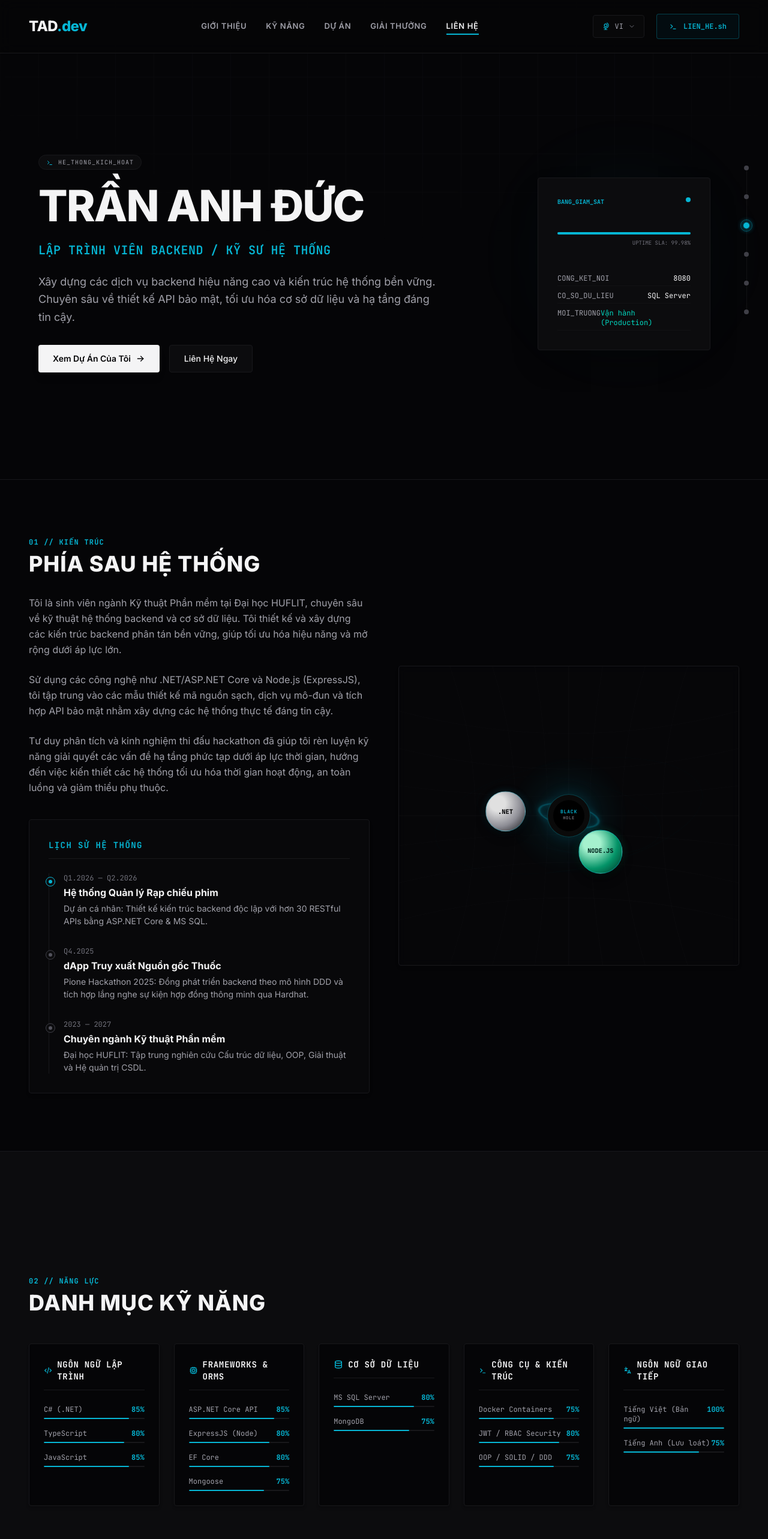
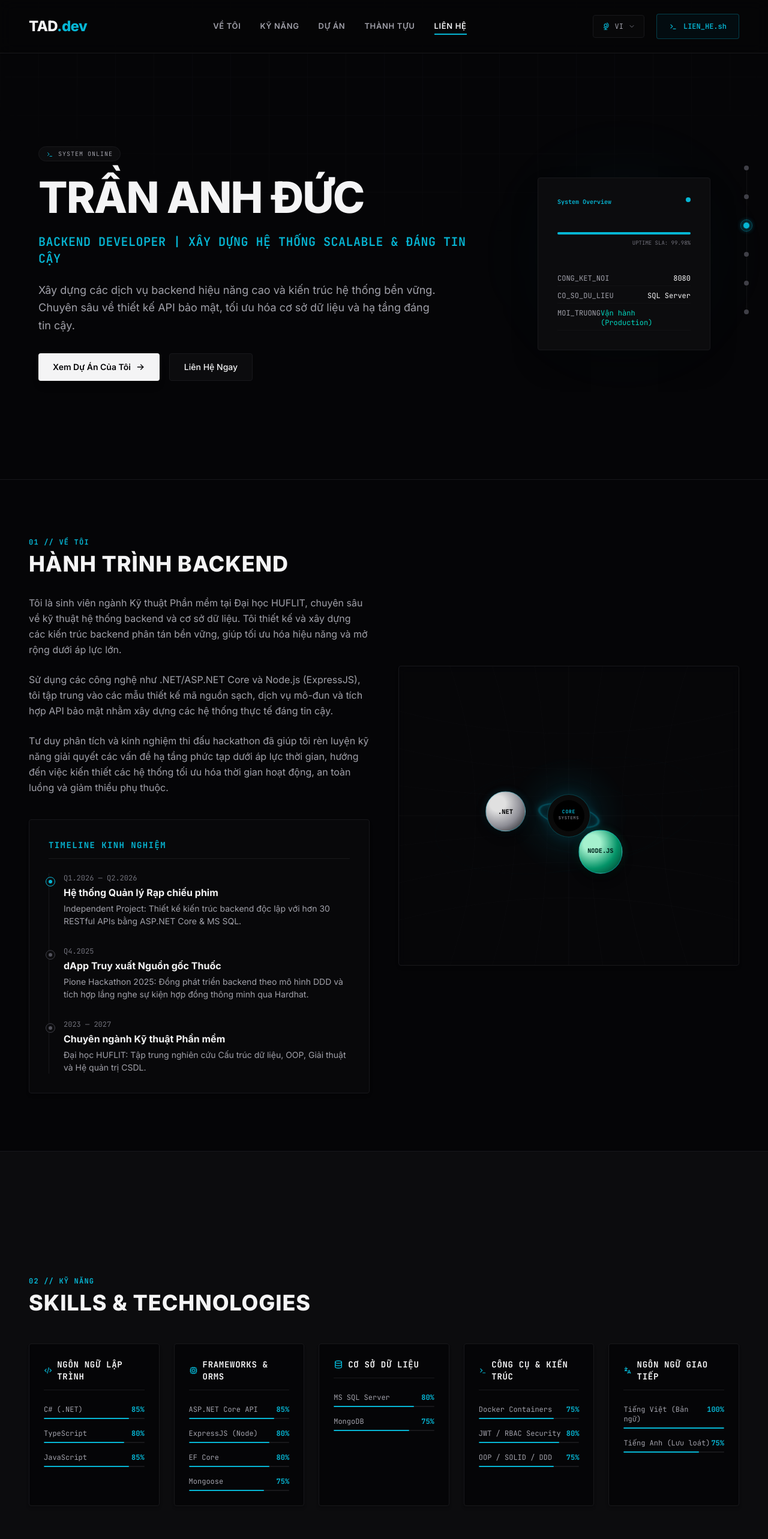
Before and after one commit to duc19092005/My-Portfolio, a React (Vite) app: page / in a window 1280 px wide. Shown: the top 2566 px of the page at 60% size. Built offline with nearby package versions, Linux system fonts and the light colour scheme.

Commit message:
feat: apply professional mature sci-fi copy redesign for section headers and components

```diff
--- a/src/components/About.tsx
+++ b/src/components/About.tsx
@@ -174,8 +174,8 @@ export default function About() {
             <div className="absolute w-26 h-26 border-[3.5px] border-[#06b6d4]/40 rounded-full blur-[1px] shadow-[0_0_20px_rgba(6,182,212,0.25),_inset_0_0_20px_rgba(6,182,212,0.25)] scale-y-[0.35] rotate-[12deg] animate-spin [animation-duration:25s] [animation-direction:reverse]" />
             <div className="w-18 h-18 bg-neutral-950 border border-[#06b6d4]/30 rounded-full flex flex-col items-center justify-center shadow-[0_0_25px_rgba(6,182,212,0.15)] relative">
               <div className="w-13 h-13 rounded-full bg-black flex flex-col items-center justify-center">
-                <span className="font-mono text-[8px] text-[#06b6d4] font-bold leading-none tracking-widest">BLACK</span>
-                <span className="font-mono text-[7px] text-zinc-500 font-bold tracking-widest mt-0.5">HOLE</span>
+                <span className="font-mono text-[8px] text-[#06b6d4] font-bold leading-none tracking-widest">CORE</span>
+                <span className="font-mono text-[7px] text-zinc-500 font-bold tracking-widest mt-0.5">SYSTEMS</span>
               </div>
             </div>
           </div>
--- a/src/locales/translations.ts
+++ b/src/locales/translations.ts
@@ -9,32 +9,32 @@ export const translations = {
       btnContact: "CONTACT.sh"
     },
     hero: {
-      eyebrow: "SYSTEMS_ACTIVE",
+      eyebrow: "System Online",
       title: "TRẦN ANH ĐỨC",
-      subtitle: "Backend Developer / Systems Engineer",
+      subtitle: "Backend Developer | Building scalable & reliable systems",
       subtext: "Building highly scalable backend services and robust system architectures. Specializing in secure API design, database performance optimization, and reliable infrastructure.",
       btnProjects: "View My Projects",
       btnContact: "Get In Touch",
-      monitorTitle: "SYS_MONITOR",
+      monitorTitle: "System Overview",
       portBind: "PORT_BIND",
       database: "DATABASE",
       env: "ENV",
       envValue: "Production"
     },
     about: {
-      eyebrow: "01 // ARCHITECTURE",
-      title: "BEHIND THE SYSTEMS",
+      eyebrow: "01 // PROFILE",
+      title: "About Me",
       bioParagraphs: [
         "I am a Software Engineering student at HUFLIT University specializing in backend systems and database engineering. I design and build resilient, distributed backend architectures that optimize performance and scale under pressure.",
         "Leveraging technologies like .NET/ASP.NET Core and Node.js (ExpressJS), I focus on clean code design patterns, modular services, and secure API integrations to build reliable real-world systems.",
         "My analytical approach and hackathon experience have trained me to solve complex infrastructural problems under strict deadlines, working to construct backend architectures that prioritize uptime, thread safety, and decoupled dependencies."
       ],
-      timelineTitle: "SYSTEM CHRONOLOGY",
+      timelineTitle: "Experience",
       timelineItems: [
         {
           date: "2026.Q1 — 2026.Q2",
           title: "Cinema Management System",
-          desc: "Solo Project: Architected decoupled backend with 30+ RESTful APIs using ASP.NET Core & MS SQL."
+          desc: "Independent Project: Architected decoupled backend with 30+ RESTful APIs using ASP.NET Core & MS SQL."
         },
         {
           date: "2025.Q4",
@@ -49,8 +49,8 @@ export const translations = {
       ]
     },
     skills: {
-      eyebrow: "02 // CAPABILITIES",
-      title: "SKILLS INVENTORY",
+      eyebrow: "02 // EXPERTISE",
+      title: "Skills & Technologies",
       groups: {
         languages: "Programming Languages",
         frameworks: "Frameworks & ORMs",
@@ -64,17 +64,17 @@ export const translations = {
       ]
     },
     projects: {
-      eyebrow: "03 // ARTIFACTS",
-      title: "PROJECTS LOG",
-      badgeSolo: "SOLO DEV",
-      badgeHackathon: "3RD PLACE HACKATHON",
+      eyebrow: "03 // PROJECTS",
+      title: "Featured Projects",
+      badgeSolo: "Independent Developer",
+      badgeHackathon: "3rd Place - Pione Hackathon 2025",
       repoLink: "Repository",
       liveLink: "Live Demo",
       videoLink: "Demo Video",
       items: {
         cinema: {
           title: "CINEMA MANAGEMENT SYSTEM",
-          role: "Backend Developer (Solo Project)",
+          role: "Backend Developer (Independent Project)",
           desc: [
             "Designed and built a modular backend from scratch using ASP.NET Core and MS SQL, applying SOLID principles and the Factory pattern.",
             "Implemented secure token-based authentication (JWT) with Role-Based Access Control (RBAC) stored via secure HttpOnly cookies.",
@@ -93,14 +93,14 @@ export const translations = {
       }
     },
     achievements: {
-      eyebrow: "04 // SIGNALS",
+      eyebrow: "04 // RECOGNITIONS",
       title: "Pione Hackathon 2025",
       subtitle: "3rd Place · Team: Dev Chicken HUFLIT",
       desc: "Awarded 3rd place for developing the decentralized 'Drug Traceability' platform, co-designing the database logs, and establishing API integrations with smart contracts."
     },
     contact: {
-      eyebrow: "05 // CONNECTION",
-      title: "GET IN TOUCH",
+      eyebrow: "05 // CONTACT",
+      title: "Get In Touch",
       subtext: "I am currently seeking Backend Developer Intern & Junior positions to collaborate on real-world systems. Drop me a line, and let's build something secure and scalable together.",
       address: "Binh Thanh District, Ho Chi Minh City, Vietnam",
       labelName: "SENDER NAME",
@@ -131,40 +131,40 @@ export const translations = {
   },
   vi: {
     nav: {
-      about: "GIỚI THIỆU",
+      about: "VỀ TÔI",
       skills: "KỸ NĂNG",
       projects: "DỰ ÁN",
-      awards: "GIẢI THƯỞNG",
+      awards: "THÀNH TỰU",
       contact: "LIÊN HỆ",
       btnContact: "LIEN_HE.sh"
     },
     hero: {
-      eyebrow: "HE_THONG_KICH_HOAT",
+      eyebrow: "System Online",
       title: "TRẦN ANH ĐỨC",
-      subtitle: "Lập trình viên Backend / Kỹ sư Hệ thống",
+      subtitle: "Backend Developer | Xây dựng hệ thống scalable & đáng tin cậy",
       subtext: "Xây dựng các dịch vụ backend hiệu năng cao và kiến trúc hệ thống bền vững. Chuyên sâu về thiết kế API bảo mật, tối ưu hóa cơ sở dữ liệu và hạ tầng đáng tin cậy.",
       btnProjects: "Xem Dự Án Của Tôi",
       btnContact: "Liên Hệ Ngay",
-      monitorTitle: "BANG_GIAM_SAT",
+      monitorTitle: "System Overview",
       portBind: "CONG_KET_NOI",
       database: "CO_SO_DU_LIEU",
       env: "MOI_TRUONG",
       envValue: "Vận hành (Production)"
     },
     about: {
-      eyebrow: "01 // KIẾN TRÚC",
-      title: "PHÍA SAU HỆ THỐNG",
+      eyebrow: "01 // VỀ TÔI",
+      title: "Hành trình Backend",
       bioParagraphs: [
         "Tôi là sinh viên ngành Kỹ thuật Phần mềm tại Đại học HUFLIT, chuyên sâu về kỹ thuật hệ thống backend và cơ sở dữ liệu. Tôi thiết kế và xây dựng các kiến trúc backend phân tán bền vững, giúp tối ưu hóa hiệu năng và mở rộng dưới áp lực lớn.",
         "Sử dụng các công nghệ như .NET/ASP.NET Core và Node.js (ExpressJS), tôi tập trung vào các mẫu thiết kế mã nguồn sạch, dịch vụ mô-đun và tích hợp API bảo mật nhằm xây dựng các hệ thống thực tế đáng tin cậy.",
         "Tư duy phân tích và kinh nghiệm thi đấu hackathon đã giúp tôi rèn luyện kỹ năng giải quyết các vấn đề hạ tầng phức tạp dưới áp lực thời gian, hướng đến việc kiến thiết các hệ thống tối ưu hóa thời gian hoạt động, an toàn luồng và giảm thiểu phụ thuộc."
       ],
-      timelineTitle: "LỊCH SỬ HỆ THỐNG",
+      timelineTitle: "Timeline Kinh nghiệm",
       timelineItems: [
         {
           date: "Q1.2026 — Q2.2026",
           title: "Hệ thống Quản lý Rạp chiếu phim",
-          desc: "Dự án cá nhân: Thiết kế kiến trúc backend độc lập với hơn 30 RESTful APIs bằng ASP.NET Core & MS SQL."
+          desc: "Independent Project: Thiết kế kiến trúc backend độc lập với hơn 30 RESTful APIs bằng ASP.NET Core & MS SQL."
         },
         {
           date: "Q4.2025",
@@ -179,8 +179,8 @@ export const translations = {
       ]
     },
     skills: {
-      eyebrow: "02 // NĂNG LỰC",
-      title: "DANH MỤC KỸ NĂNG",
+      eyebrow: "02 // KỸ NĂNG",
+      title: "Skills & Technologies",
       groups: {
         languages: "Ngôn ngữ lập trình",
         frameworks: "Frameworks & ORMs",
@@ -194,17 +194,17 @@ export const translations = {
       ]
     },
     projects: {
-      eyebrow: "03 // DỮ LIỆU DỰ ÁN",
-      title: "NHẬT KÝ DỰ ÁN",
-      badgeSolo: "SOLO DEV",
-      badgeHackathon: "GIẢI BA HACKATHON",
+      eyebrow: "03 // DỰ ÁN",
+      title: "Featured Projects",
+      badgeSolo: "Independent Developer",
+      badgeHackathon: "3rd Place - Pione Hackathon 2025",
       repoLink: "Mã Nguồn",
       liveLink: "Bản Demo",
       videoLink: "Video Demo",
       items: {
         cinema: {
           title: "HỆ THỐNG QUẢN LÝ RẠP CHIẾU PHIM",
-          role: "Lập trình viên Backend (Dự án Cá nhân)",
+          role: "Lập trình viên Backend (Independent Project)",
           desc: [
             "Thiết kế và xây dựng kiến trúc backend dạng tách biệt (decoupled) từ đầu, áp dụng nguyên lý SOLID và Factory pattern.",
             "Triển khai cơ chế xác thực JWT kết hợp phân quyền RBAC bảo mật cao, lưu trữ token thông qua HttpOnly Cookies để chống tấn công đánh cắp phiên.",
@@ -223,14 +223,14 @@ export const translations = {
       }
     },
     achievements: {
-      eyebrow: "04 // TÍN HIỆU",
+      eyebrow: "04 // THÀNH TỰU",
       title: "Pione Hackathon 2025",
       subtitle: "Giải Ba · Đội tuyển: Dev Chicken HUFLIT",
       desc: "Đoạt giải Ba chung cuộc nhờ phát triển ứng dụng phi tập trung 'Truy xuất nguồn gốc thuốc', thiết kế cấu trúc lưu trữ cơ sở dữ liệu và tích hợp API với các smart contract trên blockchain."
     },
     contact: {
-      eyebrow: "05 // KẾT NỐI",
-      title: "GỬI TIN NHẮN",
+      eyebrow: "05 // LIÊN HỆ",
+      title: "Get In Touch",
       subtext: "Tôi hiện đang tìm kiếm cơ hội thực tập và vị trí Junior Backend Developer để cống hiến cho các dự án thực tế. Hãy để lại tin nhắn và cùng nhau xây dựng các hệ thống bảo mật, ổn định.",
       address: "Quận Bình Thạnh, TP. Hồ Chí Minh, Việt Nam",
       labelName: "TÊN NGƯỜI GỬI",
@@ -246,16 +246,16 @@ export const translations = {
       msgError: "Lỗi: Vui lòng nhập đầy đủ các trường thông tin."
     },
     footer: {
-      about: "GIỚI THIỆU",
+      about: "VỀ TÔI",
       projects: "DỰ ÁN",
       github: "GITHUB"
     },
     sidenav: {
       hero: "TRANG ĐẦU",
-      about: "GIỚI THIỆU",
+      about: "VỀ TÔI",
       skills: "KỸ NĂNG",
       projects: "DỰ ÁN",
-      awards: "GIẢI THƯỞNG",
+      awards: "THÀNH TỰU",
       contact: "LIÊN HỆ"
     }
   },
@@ -264,37 +264,37 @@ export const translations = {
       about: "ОБ АВТОРЕ",
       skills: "НАВЫКИ",
       projects: "ПРОЕКТЫ",
-      awards: "НАГРАДЫ",
+      awards: "ДОСТИЖЕНИЯ",
       contact: "КОНТАКТЫ",
       btnContact: "CONTACT.sh"
     },
     hero: {
-      eyebrow: "SYSTEMS_ACTIVE",
+      eyebrow: "System Online",
       title: "TRẦN ANH ĐỨC",
-      subtitle: "Backend-разработчик / Системный инженер",
+      subtitle: "Backend Developer | Разработка масштабируемых и надежных систем",
       subtext: "Разработка высокомасштабируемых серверных служб и надежных системных архитектур. Специализируюсь на безопасном проектировании API, оптимизации баз данных и надежной инфраструктуре.",
       btnProjects: "Посмотреть Мои Проекты",
       btnContact: "Связаться Со Мной",
-      monitorTitle: "SYS_MONITOR",
+      monitorTitle: "System Overview",
       portBind: "PORT_BIND",
       database: "БАЗА ДАННЫХ",
       env: "СРЕДА",
       envValue: "Продакшн"
     },
     about: {
-      eyebrow: "01 // АРХИТЕКТУРА",
-      title: "ЗА КУЛИСАМИ СИСТЕМ",
+      eyebrow: "01 // ПРОФИЛЬ",
+      title: "Обо мне",
       bioParagraphs: [
         "Я студент факультета программной инженерии в Университете HUFLIT, специализируюсь на бэкенд-системах и проектировании баз данных. Я проектирую и создаю отказоустойчивые, распределенные бэкенд-архитектуры, которые оптимизируют производительность и масштабируются под высокой нагрузкой.",
         "Используя такие технологии, как .NET/ASP.NET Core и Node.js (ExpressJS), я сосредотачиваюсь на шаблонах чистого кода, модульных сервисах и безопасной интеграции API для создания надежных реальных систем.",
         "Мой аналитический подход и опыт участия в хакатонах помогли мне научиться решать сложные инфраструктурные задачи в сжатые сроки, создавая бэкенд-архитектуры с приоритетом на доступность (uptime), потокобезопасность (thread safety) и развязку зависимостей (decoupling)."
       ],
-      timelineTitle: "СИСТЕМНАЯ ХРОНОЛОГИЯ",
+      timelineTitle: "Опыт работы",
       timelineItems: [
         {
           date: "2026.Q1 — 2026.Q2",
           title: "Система Управления Кинотеатром",
-          desc: "Сольный проект: Разработал модульный бэкенд с более чем 30 RESTful API с использованием ASP.NET Core и MS SQL."
+          desc: "Independent Project: Разработал модульный бэкенд с более чем 30 RESTful API с использованием ASP.NET Core и MS SQL."
         },
         {
           date: "2025.Q4",
@@ -309,8 +309,8 @@ export const translations = {
       ]
     },
     skills: {
-      eyebrow: "02 // ВОЗМОЖНОСТИ",
-      title: "КАРТА НАВЫКОВ",
+      eyebrow: "02 // ЭКСПЕРТИЗА",
+      title: "Skills & Technologies",
       groups: {
         languages: "Языки программирования",
         frameworks: "Фреймворки и ORM",
@@ -324,17 +324,17 @@ export const translations = {
       ]
     },
     projects: {
-      eyebrow: "03 // АРТИФАКТЫ",
-      title: "ЖУРНАЛ ПРОЕКТОВ",
-      badgeSolo: "SOLO DEV",
-      badgeHackathon: "3-Е МЕСТО НА ХАКАТОНЕ",
+      eyebrow: "03 // ПРОЕКТЫ",
+      title: "Featured Projects",
+      badgeSolo: "Independent Developer",
+      badgeHackathon: "3rd Place - Pione Hackathon 2025",
       repoLink: "Репозиторий",
       liveLink: "Демо-версия",
       videoLink: "Видео Демо",
       items: {
         cinema: {
           title: "СИСТЕМА УПРАВЛЕНИЯ КИНОТЕАТРОМ",
-          role: "Backend-разработчик (Сольный проект)",
+          role: "Backend Developer (Independent Project)",
           desc: [
             "Разработал модульный бэкенд с нуля с использованием ASP.NET Core и MS SQL, применяя принципы SOLID и шаблон проектирования Factory.",
             "Внедрил безопасную авторизацию на основе JWT с разграничением ролей доступа (RBAC), токены сохраняются в защищенных куках HttpOnly.",
@@ -342,7 +342,7 @@ export const translations = {
           ]
         },
         traceability: {
-          title: "DAPP ОТСЛЕЖИВАНИЯ ЛЕКАРСТВ",
+          title: "DAPP ОТСЛЕЖИВАНИЯ LEKARSTV",
           role: "Backend и Blockchain разработчик",
           desc: [
             "Совместно разработал децентрализованный бэкенд на ExpressJS и MongoDB с соблюдением подходов Domain-Driven Design (DDD).",
@@ -353,14 +353,14 @@ export const translations = {
       }
     },
     achievements: {
-      eyebrow: "04 // СИГНАЛЫ",
+      eyebrow: "04 // ДОСТИЖЕНИЯ",
       title: "Pione Hackathon 2025",
       subtitle: "3-е место · Команда: Dev Chicken HUFLIT",
       desc: "Награжден 3-м местом за создание платформы 'Drug Traceability', совместное проектирование баз данных бэкенда и интеграцию API со смарт-контрактами."
     },
     contact: {
-      eyebrow: "05 // СВЯЗЬ",
-      title: "НАПИСАТЬ МНЕ",
+      eyebrow: "05 // КОНТАКТЫ",
+      title: "Get In Touch",
       subtext: "В данный момент я ищу вакансии Backend Developer Intern / Junior для участия в коммерческих проектах. Оставьте сообщение, и давайте построим надежную систему вместе.",
       address: "Район Биньтхань, Хошимин, Вьетнам",
       labelName: "ИМЯ ОТПРАВИТЕЛЯ",
@@ -385,7 +385,7 @@ export const translations = {
       about: "ОБ АВТОРЕ",
       skills: "НАВЫКИ",
       projects: "ПРОЕКТЫ",
-      awards: "НАГРАДЫ",
+      awards: "ДОСТИЖЕНИЯ",
       contact: "КОНТАКТЫ"
     }
   }
```
